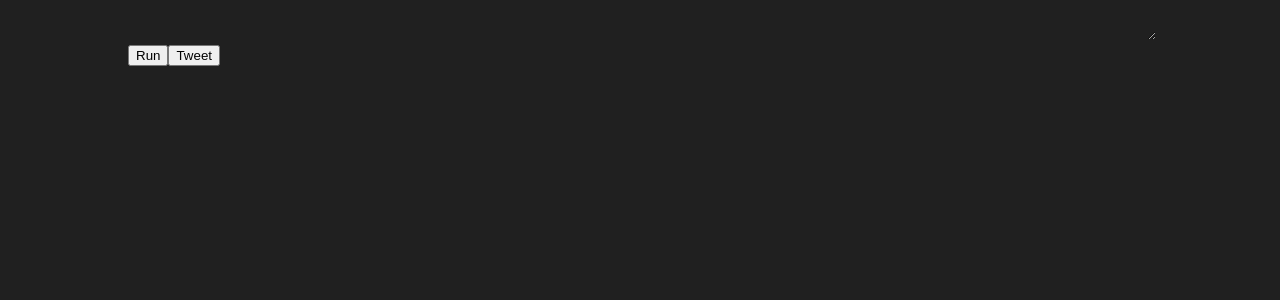
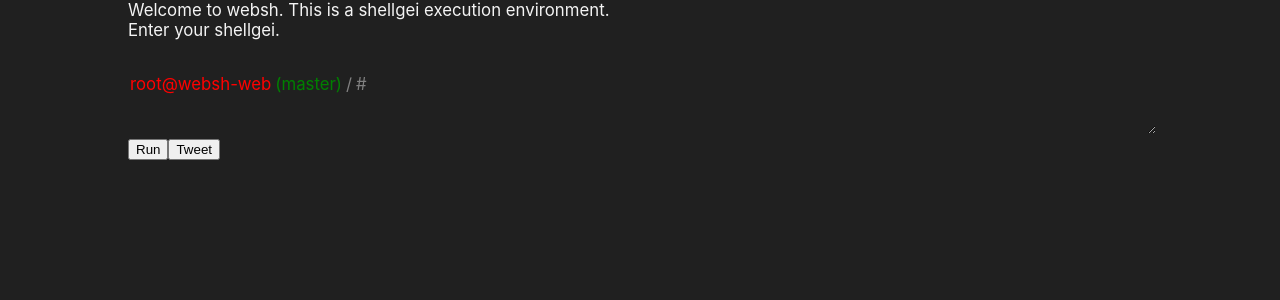
Before and after one commit to jiro4989/websh, a React (Create React App) app in the folder websh_front_v3/: page / in a window 1280 px wide. Shown: the top 300 px of the page. Built offline with nearby package versions, Linux system fonts and the light colour scheme.

Commit message:
プロンプトを追加

```diff
--- a/websh_front_v3/src/App.css
+++ b/websh_front_v3/src/App.css
@@ -2,6 +2,7 @@
   width: 100vw;
   height: 100vh;
   background-color: #202020;
+  color: #F4F4F4;
   font-size: 1.05em;
 }
 
@@ -51,3 +52,33 @@
   color: #F4F4F4;
   background-color: #FE3663;
 }
+
+/* プロンプト領域 */
+.prompt {
+  /* color: #F4F4F4; */
+  padding: 0 2px;
+}
+
+.color-user {
+  color: red;
+  /* background-color: #ea5550; */
+}
+
+.color-branch {
+  color: green;
+  /* background-color: #7fbfff; */
+}
+
+.color-root {
+  color: grey;
+  /* background-color: #006a6c; */
+}
+
+.color-directory {
+  color: grey;
+  /* background-color: #c70067; */
+}
+
+.message-area {
+  padding-bottom: 2.0em;
+}
--- a/websh_front_v3/src/App.js
+++ b/websh_front_v3/src/App.js
@@ -29,8 +29,16 @@ function App() {
     console.log(histories)
   }
 
+  const promptElem = <div>
+    <span className="prompt color-user">root@websh-web</span>
+    <span className="prompt color-branch">(master)</span>
+    <span className="prompt color-directory">/</span>
+    <span className="prompt color-root">#</span>
+  </div>
+
   const historyElems = histories
     .map((v) => <div key={v.id}>
+      {promptElem}
       <div>
         <textarea className="shellgei-input" defaultValue={v.shellgei} />
       </div>
@@ -49,8 +57,14 @@ function App() {
   return (
     <div className="App">
       <div className="terminal-area">
+        <div className="message-area">
+          Welcome to websh.
+          This is a shellgei execution environment.<br/>
+          Enter your shellgei.
+        </div>
         {historyElems}
         <div>
+          {promptElem}
           <div>
             <textarea
               className="shellgei-input"
```
